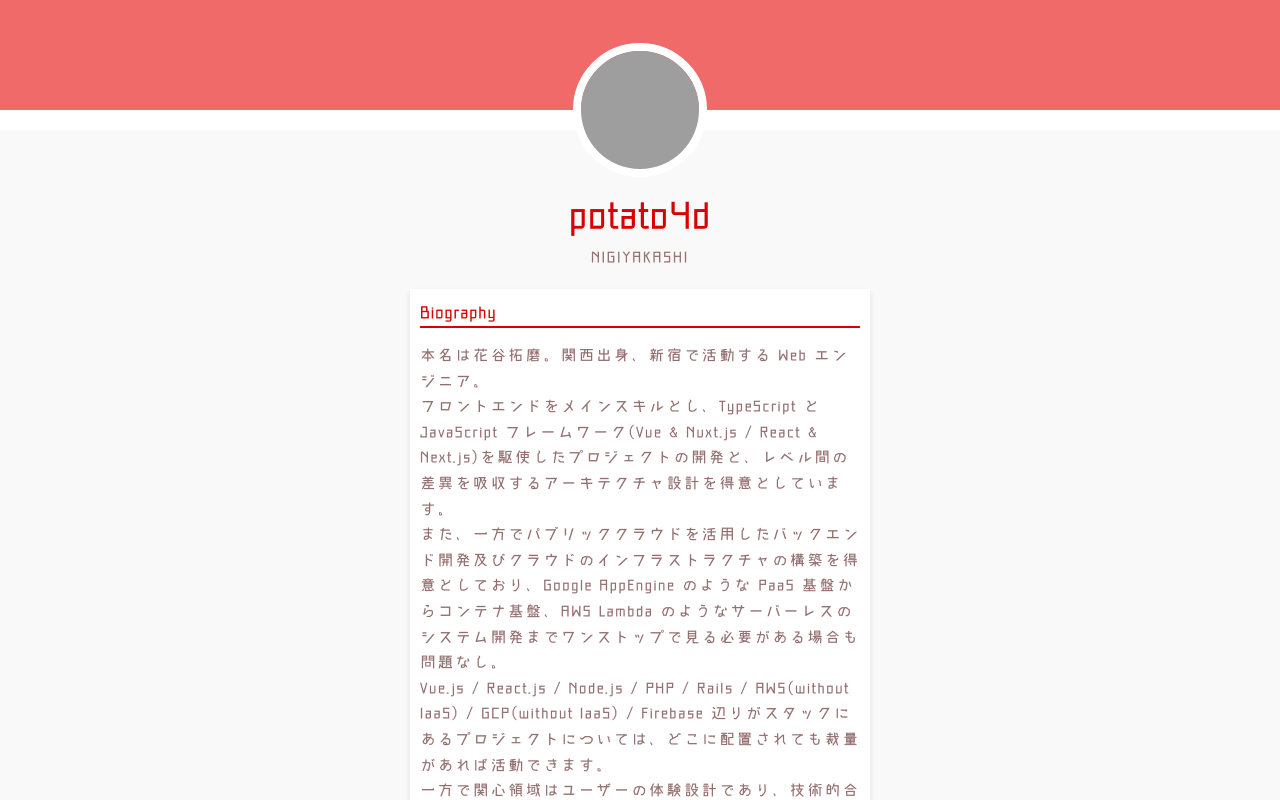
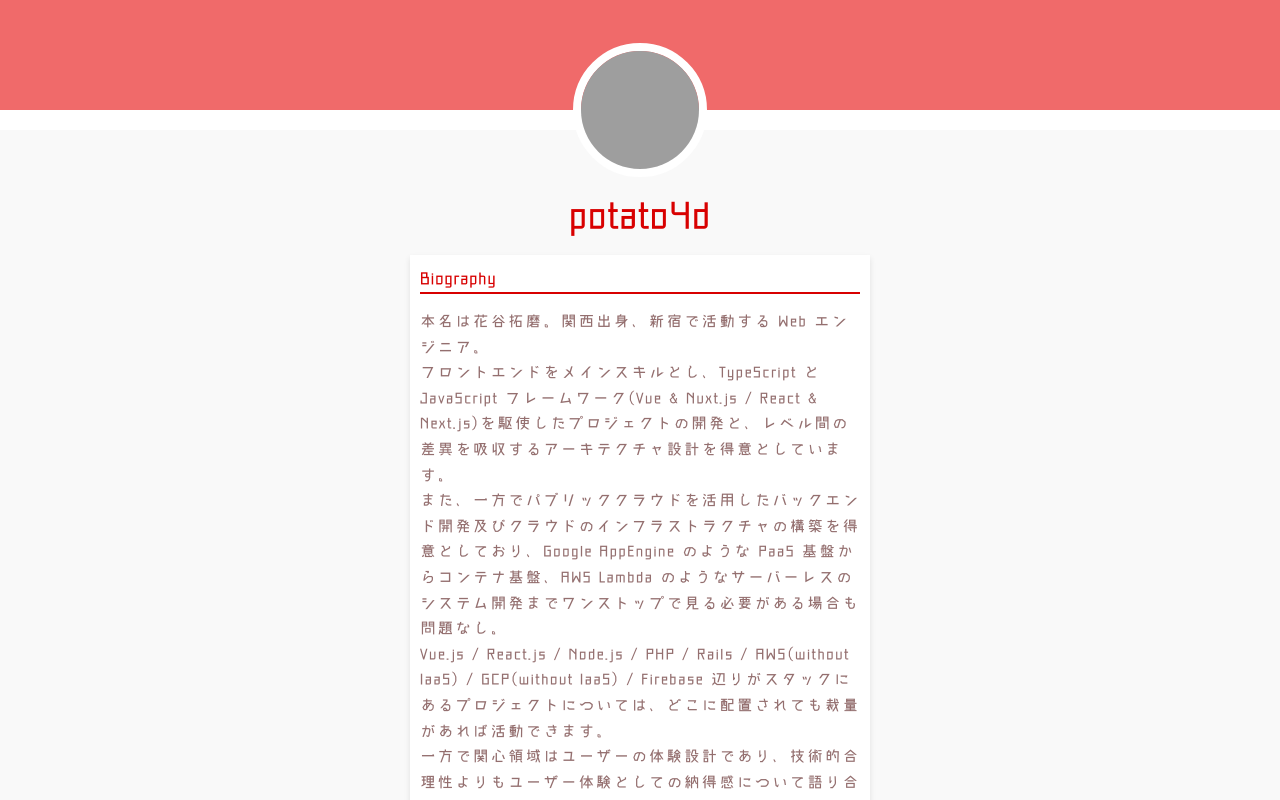
Before and after one commit to potato4d/potato4d.me, a Nuxt app: page / in a window 1280 px wide. Shown: the top 800 px of the page. Built offline with nearby package versions, Linux system fonts and the light colour scheme; grey boxes are pictures that could not be loaded.

Commit message:
chore: remove message

```diff
--- a/app/pages/index.vue
+++ b/app/pages/index.vue
@@ -8,7 +8,6 @@
       <div class="container">
         <div class="title">
           <h1>potato4d</h1>
-          <p>NIGIYAKASHI</p>
         </div>
         <div class="card">
           <section>
```
